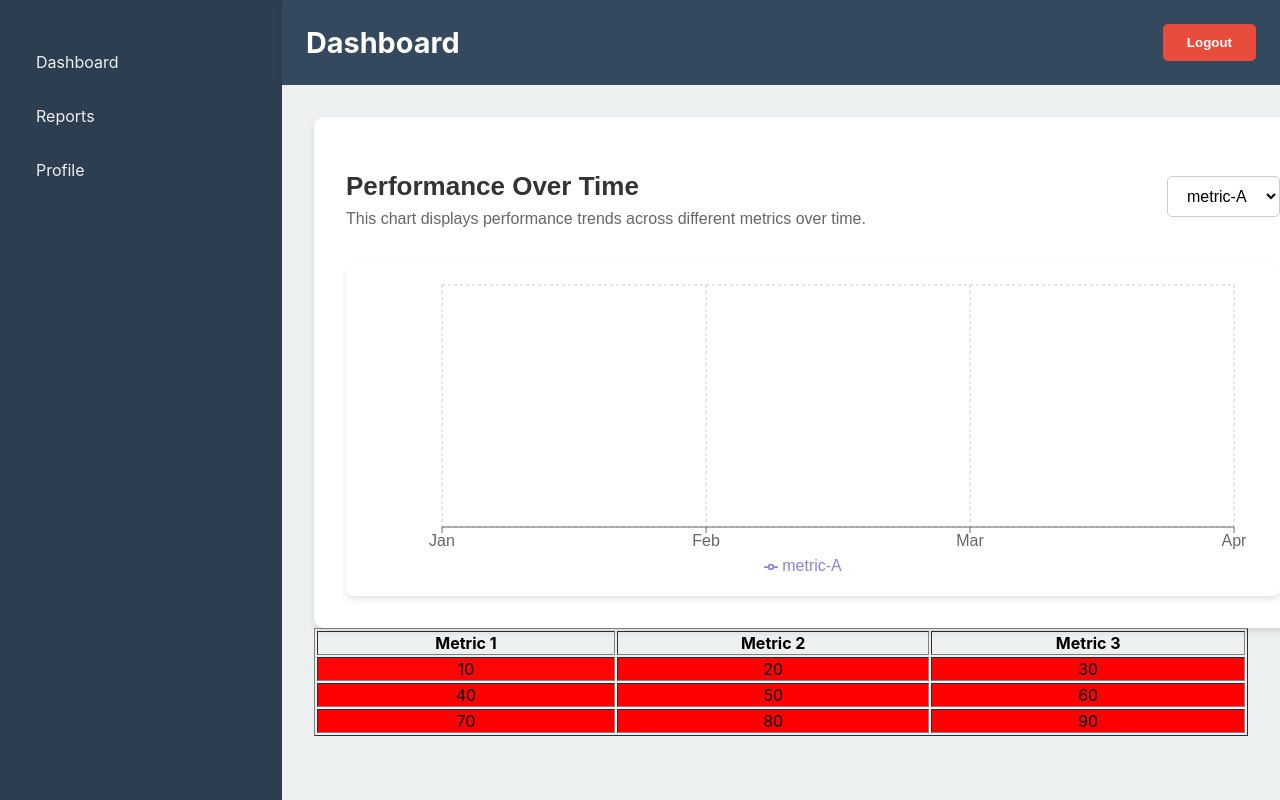
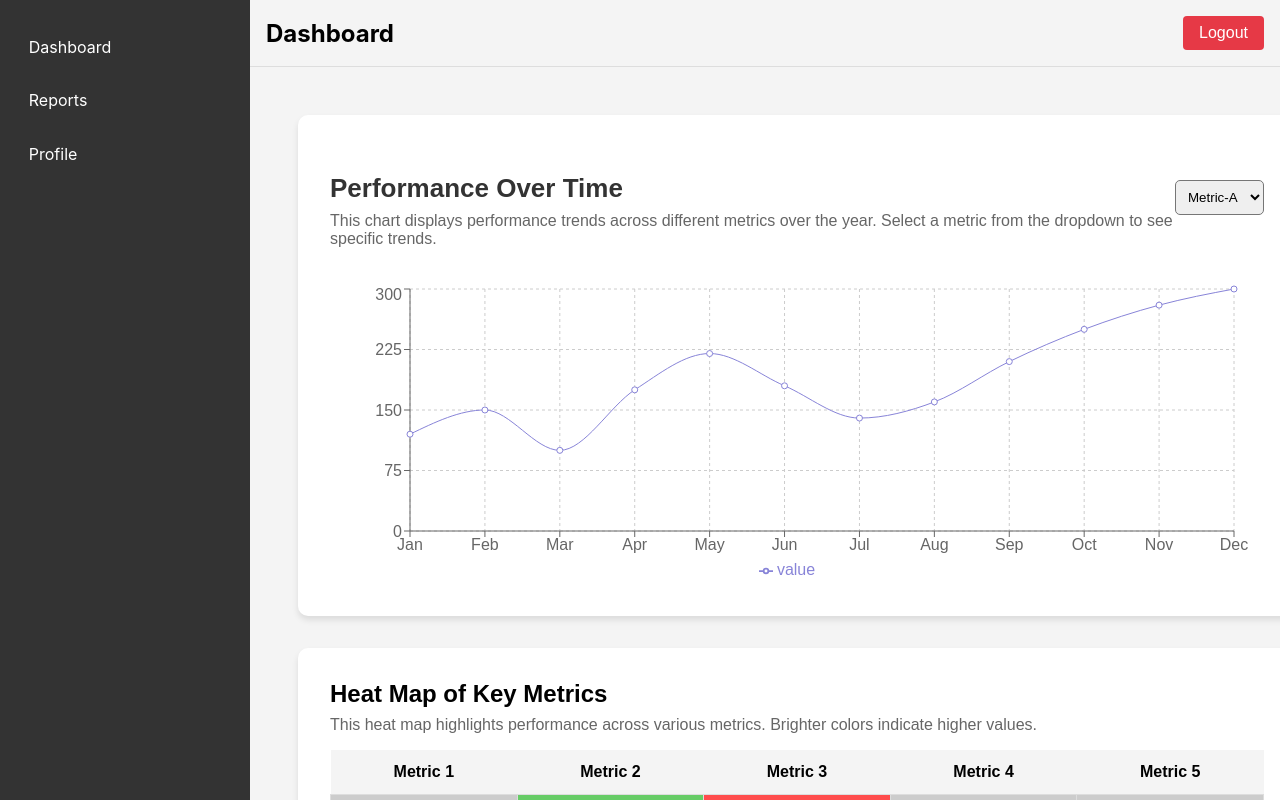
Before and after one commit to Hemanth-Tinku/system-test-assignment, a React (Create React App) app: page /dashboard in a window 1280 px wide. Built offline with nearby package versions, Linux system fonts and the light colour scheme; sample sign-in values are in the browser's storage.

Commit message:
styles refactor

```diff
--- a/src/components/HeatMapTable.jsx
+++ b/src/components/HeatMapTable.jsx
@@ -1,17 +1,31 @@
 import React from 'react';
+import heatMapTableStyles from '../styles/heatMapTableStyles';
 
-const getColor = (value) => {
-  const intensity = Math.min(255, Math.max(0, 255 - value * 25));
-  return `rgb(255, ${intensity}, ${intensity})`;
+const getCellColor = (value) => {
+    if (value > 400) return '#ff4d4d';
+    if (value > 300) return '#ffcc00';
+    if (value > 200) return '#66cc66';
+    return '#cccccc';
 };
 
-const HeatMapTable = ({ data }) => {
+const HeatMapTable = ({ data, title, description }) => {
     return (
-    <table border="1" style={{ width: '100%', textAlign: 'center' }}>
+        <div style={heatMapTableStyles.container}>
+            <div style={heatMapTableStyles.header}>
+                <div style={heatMapTableStyles.title}>{title}</div>
+                <div style={heatMapTableStyles.description}>{description}</div>
+            </div>
+            <div style={{ overflowX: 'auto' }}>
+                <table style={heatMapTableStyles.table}>
                     <thead>
                         <tr>
-          {data.columns.map((col) => (
-            <th key={col}>{col}</th>
+                            {data.columns.map((column, index) => (
+                                <th
+                                    key={index}
+                                    style={heatMapTableStyles.th}
+                                >
+                                    {column}
+                                </th>
                             ))}
                         </tr>
                     </thead>
@@ -19,7 +33,13 @@ const HeatMapTable = ({ data }) => {
                         {data.rows.map((row, rowIndex) => (
                             <tr key={rowIndex}>
                                 {row.map((cell, colIndex) => (
-              <td key={colIndex} style={{ backgroundColor: getColor(cell), color: '#000' }}>
+                                    <td
+                                        key={colIndex}
+                                        style={{
+                                            ...heatMapTableStyles.td,
+                                            backgroundColor: getCellColor(cell),
+                                        }}
+                                    >
                                         {cell}
                                     </td>
                                 ))}
@@ -27,6 +47,8 @@ const HeatMapTable = ({ data }) => {
                         ))}
                     </tbody>
                 </table>
+            </div>
+        </div>
     );
 };
 
--- a/src/components/PerformanceLineChart.jsx
+++ b/src/components/PerformanceLineChart.jsx
@@ -1,51 +1,52 @@
-import React, { useState } from 'react';
-import { LineChart, Line, XAxis, YAxis, CartesianGrid, Tooltip, Legend, ResponsiveContainer } from 'recharts';
+import React from 'react';
+import {
+    LineChart,
+    Line,
+    XAxis,
+    YAxis,
+    CartesianGrid,
+    Tooltip,
+    Legend,
+    ResponsiveContainer,
+} from 'recharts';
 import performanceLineChartStyles from '../styles/performanceLineChartStyles';
 
-const PerformanceLineChart = ({ data, title, description, metrics }) => {
-    const [selectedMetric, setSelectedMetric] = useState(metrics[0]);
-
+const PerformanceLineChart = ({ data, title, description, metrics, selectedMetric, setSelectedMetric }) => {
     return (
         <div style={performanceLineChartStyles.container}>
-            {/* Title and Description */}
             <div style={performanceLineChartStyles.header}>
                 <div>
-                    <h2 style={performanceLineChartStyles.title}>{title}</h2>
+                    <h3 style={performanceLineChartStyles.title}>{title}</h3>
                     <p style={performanceLineChartStyles.description}>{description}</p>
                 </div>
-
-                {/* Metrics Dropdown */}
                 <select
-                    style={performanceLineChartStyles.dropdown}
                     value={selectedMetric}
                     onChange={(e) => setSelectedMetric(e.target.value)}
+                    style={{ padding: '0.5rem', borderRadius: '5px', marginBottom: '1rem' }}
                 >
-                    {metrics.map((metric, index) => (
-                        <option key={index} value={metric}>
+                    {metrics.map((metric) => (
+                        <option key={metric} value={metric}>
                             {metric}
                         </option>
                     ))}
                 </select>
             </div>
-
-            {/* Chart */}
             <div style={performanceLineChartStyles.chartContainer}>
                 <ResponsiveContainer width="100%" height={300}>
                     <LineChart
                         data={data}
                         margin={{ top: 5, right: 30, left: 20, bottom: 5 }}
                     >
-                        <CartesianGrid strokeDasharray="3 3" stroke="#ccc" />
+                        <CartesianGrid strokeDasharray="3 3" />
                         <XAxis dataKey="name" />
                         <YAxis />
                         <Tooltip />
                         <Legend />
                         <Line
                             type="monotone"
-                            dataKey={selectedMetric}
+                            dataKey="value"
                             stroke="#8884d8"
                             activeDot={{ r: 8 }}
-                            strokeWidth={2}
                         />
                     </LineChart>
                 </ResponsiveContainer>
@@ -54,5 +55,4 @@ const PerformanceLineChart = ({ data, title, description, metrics }) => {
     );
 };
 
-
 export default PerformanceLineChart;
--- a/src/pages/Dashboard.jsx
+++ b/src/pages/Dashboard.jsx
@@ -1,33 +1,130 @@
-import React, { useState } from 'react';
+import React, { useState, useEffect } from 'react';
+import PerformanceLineChart from '../components/PerformanceLineChart';
 import SidebarAndNavbar from '../components/SidebarAndNavbar';
-import PerformanceLineChart from '../components/PerformanceLineChart';
 import HeatMapTable from '../components/HeatMapTable';
+import { useNavigate } from 'react-router-dom';
 
 const Dashboard = () => {
-    const [lineChartData, setLineChartData] = useState([
-        { name: 'Jan', value: 40 },
-        { name: 'Feb', value: 30 },
-        { name: 'Mar', value: 20 },
-        { name: 'Apr', value: 27 },
-    ]);
-    const [heatMapData, setHeatMapData] = useState({
-        columns: ['Metric 1', 'Metric 2', 'Metric 3'],
+    const navigate = useNavigate();
+
+    // Check if the user is logged in
+    const isLoggedIn = sessionStorage.getItem('isAuthenticated');
+
+    useEffect(() => {
+        if (!isLoggedIn) {
+            navigate('/login');
+        }
+    }, [isLoggedIn, navigate]);
+    const [selectedMetric, setSelectedMetric] = useState('Metric-A');
+    const [lineChartData, setLineChartData] = useState([]);
+    const [heatMapData] = useState({
+        columns: ['Metric 1', 'Metric 2', 'Metric 3', 'Metric 4', 'Metric 5'],
         rows: [
-            [10, 20, 30],
-            [40, 50, 60],
-            [70, 80, 90],
+            [120, 300, 500, 100, 60],
+            [90, 150, 200, 400, 300],
+            [220, 280, 350, 180, 90],
+            [350, 100, 150, 200, 500],
+            [400, 350, 120, 200, 450],
+            [280, 180, 250, 350, 300],
+            [100, 90, 70, 60, 200],
+            [300, 250, 400, 500, 350],
         ],
     });
 
+    const metricsData = {
+        'Metric-A': [
+            { name: 'Jan', value: 120 },
+            { name: 'Feb', value: 150 },
+            { name: 'Mar', value: 100 },
+            { name: 'Apr', value: 175 },
+            { name: 'May', value: 220 },
+            { name: 'Jun', value: 180 },
+            { name: 'Jul', value: 140 },
+            { name: 'Aug', value: 160 },
+            { name: 'Sep', value: 210 },
+            { name: 'Oct', value: 250 },
+            { name: 'Nov', value: 280 },
+            { name: 'Dec', value: 300 },
+        ],
+        'Metric-B': [
+            { name: 'Jan', value: 200 },
+            { name: 'Feb', value: 250 },
+            { name: 'Mar', value: 180 },
+            { name: 'Apr', value: 220 },
+            { name: 'May', value: 270 },
+            { name: 'Jun', value: 230 },
+            { name: 'Jul', value: 190 },
+            { name: 'Aug', value: 210 },
+            { name: 'Sep', value: 260 },
+            { name: 'Oct', value: 300 },
+            { name: 'Nov', value: 320 },
+            { name: 'Dec', value: 350 },
+        ],
+        'Metric-C': [
+            { name: 'Jan', value: 80 },
+            { name: 'Feb', value: 110 },
+            { name: 'Mar', value: 60 },
+            { name: 'Apr', value: 130 },
+            { name: 'May', value: 170 },
+            { name: 'Jun', value: 140 },
+            { name: 'Jul', value: 110 },
+            { name: 'Aug', value: 130 },
+            { name: 'Sep', value: 150 },
+            { name: 'Oct', value: 190 },
+            { name: 'Nov', value: 210 },
+            { name: 'Dec', value: 240 },
+        ],
+        'Metric-D': [
+            { name: 'Jan', value: 300 },
+            { name: 'Feb', value: 330 },
+            { name: 'Mar', value: 290 },
+            { name: 'Apr', value: 350 },
+            { name: 'May', value: 380 },
+            { name: 'Jun', value: 340 },
+            { name: 'Jul', value: 310 },
+            { name: 'Aug', value: 320 },
+            { name: 'Sep', value: 360 },
+            { name: 'Oct', value: 390 },
+            { name: 'Nov', value: 420 },
+            { name: 'Dec', value: 450 },
+        ],
+    };
+
+    useEffect(() => {
+        if (metricsData[selectedMetric]) {
+            setLineChartData(metricsData[selectedMetric]);
+        }
+    }, [selectedMetric]);
+
+    const containerStyle = {
+        display: 'flex',
+        flexDirection: 'column',
+        maxWidth: '1600px',
+        gap: '2rem',
+        padding: '2rem',
+        margin: '0 auto',
+        fontFamily: 'Arial, sans-serif',
+        boxSizing: 'border-box',
+    };
+
     return (
         <SidebarAndNavbar>
-            <PerformanceLineChart
-                data={lineChartData}
-                title="Performance Over Time"
-                description="This chart displays performance trends across different metrics over time."
-                metrics={['metric-A', 'metric-B', 'metric-C', 'metric-D']}
-            />
-            <HeatMapTable data={heatMapData} />
+            <div style={containerStyle}>
+                <PerformanceLineChart
+                    data={lineChartData}
+                    title="Performance Over Time"
+                    description="This chart displays performance trends across different metrics over the year. Select a metric from the dropdown to see specific trends."
+                    metrics={['Metric-A', 'Metric-B', 'Metric-C', 'Metric-D']}
+                    selectedMetric={selectedMetric}
+                    setSelectedMetric={setSelectedMetric}
+                />
+
+                <HeatMapTable
+                    data={heatMapData}
+                    title="Heat Map of Key Metrics"
+                    description="This heat map highlights performance across various metrics. Brighter colors indicate higher values."
+                />
+            </div>
         </SidebarAndNavbar>
     );
 };
--- a/src/pages/Login.jsx
+++ b/src/pages/Login.jsx
@@ -15,6 +15,7 @@ const Login = () => {
             const { userDetails: { fullName }, token } = response;
 
             sessionStorage.setItem('user', JSON.stringify({ fullName, token }));
+            sessionStorage.setItem('isAuthenticated', 'true');
             navigate('/dashboard');
         } catch (err) {
             setError(err.message);
@@ -24,7 +25,7 @@ const Login = () => {
     const mockAuthenticate = async (username, password) => {
         return new Promise((resolve, reject) => {
             setTimeout(() => {
-                if (username === 'admin' && password === 'password') {
+                if (username.trim() === 'admin' && password.trim() === 'password') {
                     resolve({
                         userDetails: { fullName: 'Admin User' },
                         token: 'mock-bearer-token-root-123',
--- /dev/null
+++ b/src/styles/heatMapTableStyles.js
@@ -0,0 +1,41 @@
+const heatMapTableStyles = {
+    container: {
+        width: '100%',
+        backgroundColor: '#fff',
+        padding: '2rem',
+        borderRadius: '10px',
+        boxShadow: '0 4px 6px rgba(0, 0, 0, 0.1)',
+        fontFamily: 'Arial, sans-serif',
+    },
+    header: {
+        marginBottom: '1rem',
+    },
+    title: {
+        fontSize: '1.5rem',
+        fontWeight: 'bold',
+        marginBottom: '0.5rem',
+    },
+    description: {
+        fontSize: '1rem',
+        color: '#666',
+    },
+    table: {
+        width: '100%',
+        borderCollapse: 'collapse',
+        textAlign: 'center',
+    },
+    th: {
+        padding: '0.8rem',
+        backgroundColor: '#f4f4f4',
+        fontSize: '1rem',
+        fontWeight: 'bold',
+    },
+    td: {
+        padding: '0.8rem',
+        color: '#fff',
+        border: '1px solid #ddd',
+        wordWrap: 'break-word',
+    },
+};
+
+export default heatMapTableStyles;
--- a/src/styles/performanceLineChartStyles.js
+++ b/src/styles/performanceLineChartStyles.js
@@ -35,16 +35,9 @@ const performanceLineChartStyles = {
         backgroundColor: '#fff',
         transition: 'border 0.3s ease, background-color 0.3s ease',
     },
-    dropdownHover: {
-        borderColor: '#888',
-        backgroundColor: '#f0f0f0',
+    chartContainer: {
+        height: '300px',
     },
-    chartContainer: {
-        backgroundColor: '#fff',
-        borderRadius: '8px',
-        padding: '1rem',
-        boxShadow: '0 4px 6px rgba(0, 0, 0, 0.1)',
-    },
-}
+};
 
 export default performanceLineChartStyles;
--- a/src/styles/sidebarAndNavbar.js
+++ b/src/styles/sidebarAndNavbar.js
@@ -1,71 +1,105 @@
 const sidebarAndNavbarStyles = {
     container: {
         display: 'flex',
+        flexDirection: 'row',
         height: '100vh',
+        overflow: 'hidden',
     },
     sidebar: {
         width: '250px',
-        backgroundColor: '#2c3e50',
+        backgroundColor: '#333',
         color: '#fff',
-        padding: '1.5rem 1rem',
-        display: 'flex',
-        flexDirection: 'column',
-        justifyContent: 'space-between',
-        boxShadow: '2px 0 5px rgba(0, 0, 0, 0.1)',
+        padding: '1rem',
+        boxSizing: 'border-box',
+        transition: 'all 0.3s ease',
     },
     navList: {
-        listStyle: 'none',
+        listStyleType: 'none',
         padding: 0,
+        margin: 0,
     },
     navItem: {
-        color: '#ecf0f1',
+        display: 'block',
+        color: '#fff',
         textDecoration: 'none',
-        display: 'block',
-        padding: '12px 20px',
-        borderRadius: '5px',
-        marginBottom: '10px',
-        transition: 'background 0.3s',
+        padding: '0.8rem',
+        borderRadius: '4px',
+        margin: '0.5rem 0',
+        transition: 'background-color 0.2s',
     },
     navItemHover: {
-        backgroundColor: '#34495e',
+        backgroundColor: '#555',
     },
     content: {
         flex: 1,
         display: 'flex',
         flexDirection: 'column',
+        backgroundColor: '#f4f4f4',  // Set the background to light gray
     },
     header: {
-        backgroundColor: '#34495e',
-        color: '#fff',
-        padding: '1.5rem',
         display: 'flex',
         justifyContent: 'space-between',
         alignItems: 'center',
-        boxShadow: '0 2px 4px rgba(0, 0, 0, 0.1)',
+        padding: '1rem',
+        backgroundColor: '#f4f4f4',
+        borderBottom: '1px solid #ddd',
     },
     title: {
-        fontSize: '1.8rem',
         margin: 0,
+        fontSize: '1.5rem',
     },
     logoutButton: {
-        backgroundColor: '#e74c3c',
+        backgroundColor: '#e63946',
+        color: '#fff',
         border: 'none',
-        padding: '0.7rem 1.5rem',
-        color: '#fff',
-        fontWeight: 'bold',
+        padding: '0.5rem 1rem',
+        borderRadius: '4px',
         cursor: 'pointer',
-        borderRadius: '5px',
-        transition: 'background 0.3s',
+        fontSize: '1rem',
+        transition: 'background-color 0.3s',
     },
     logoutButtonHover: {
-        backgroundColor: '#c0392b',
+        backgroundColor: '#d62828',
     },
     main: {
-        padding: '2rem',
         flex: 1,
+        padding: '1rem',
         overflowY: 'auto',
-        backgroundColor: '#ecf0f1',
         boxSizing: 'border-box',
+    },
+    '@media (max-width: 768px)': {
+        container: {
+            flexDirection: 'column',
+        },
+        sidebar: {
+            width: '100%',
+            position: 'absolute',
+            top: '0',
+            left: '-100%',
+            height: '100vh',
+            zIndex: '10',
+        },
+        sidebarOpen: {
+            left: '0',
+        },
+        content: {
+            marginTop: '20px',
+        },
+        header: {
+            position: 'fixed',
+            top: '0',
+            left: '0',
+            right: '0',
+            zIndex: '9',
+            backgroundColor: '#333',
+            color: '#fff',
+        },
+        navToggle: {
+            display: 'block',
+            fontSize: '1.5rem',
+            cursor: 'pointer',
+            marginRight: '1rem',
+        },
     },
 };
 
```
Lines whose indentation alone changed are shown as unchanged.
